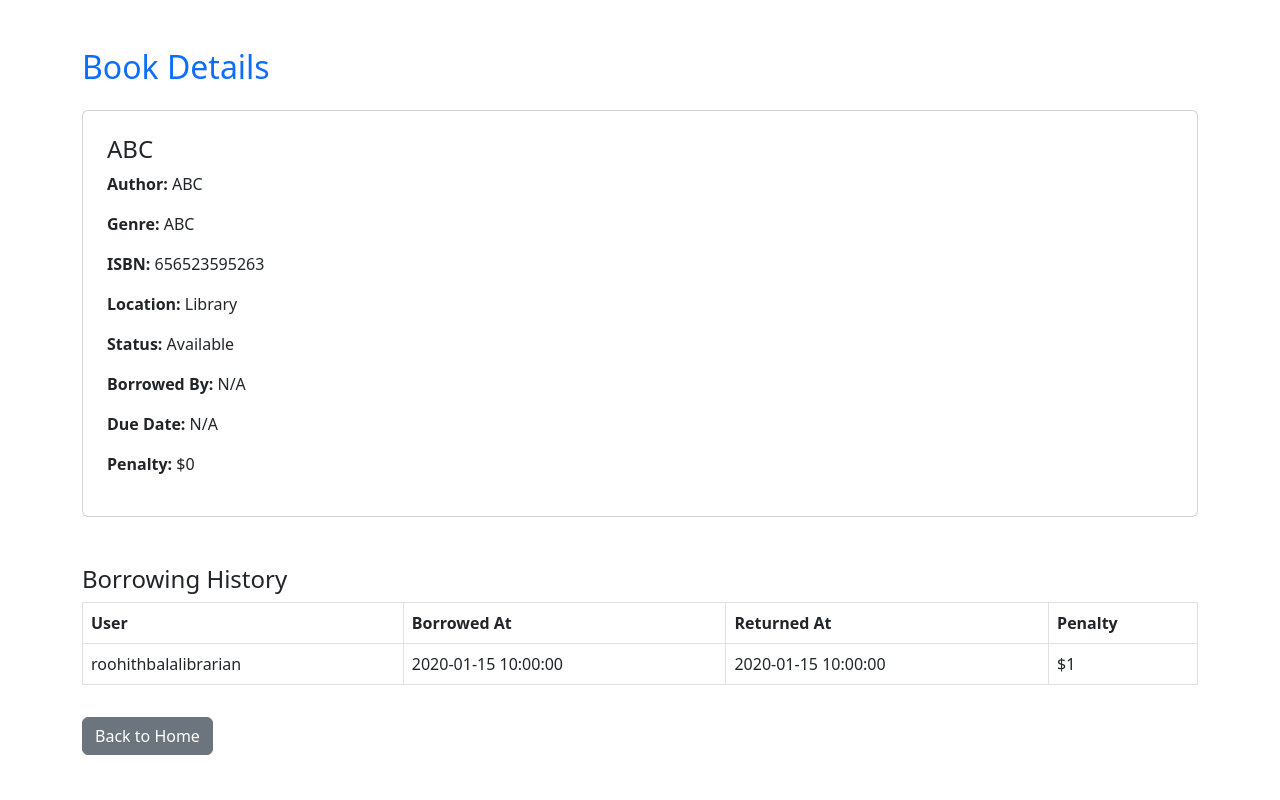
After one commit to roohithbala/libmanagement, a Flask app: page /book/1 in a window 1280 px wide. The commit adds this page. Run offline with Flask 3, Linux system fonts and the light colour scheme; data comes from the database, SQL or seed files in the repository; both versions use the stored data as it was after the commit; tables that the repository leaves empty hold one stand-in row (values such as "Sample post").

Commit message:
Update book module and templates

```diff
--- a/app.py
+++ b/app.py
@@ -1,6 +1,11 @@
 import sqlite3
+import requests
 from flask import Flask, render_template, request, redirect, url_for, session, flash
 from werkzeug.security import generate_password_hash, check_password_hash
+from datetime import datetime
+from flask import jsonify
+
+from book import update_book_location, borrow_book, return_book, get_book_history, add_book, update_book, delete_book, unlock_book
 
 app = Flask(__name__)
 app.secret_key = "supersecretkey"
@@ -15,27 +20,38 @@ def get_db_connection():
 # Initialize the database
 def init_db():
     with get_db_connection() as conn:
-        conn.executescript("""
-        CREATE TABLE IF NOT EXISTS users (
+        # Create the 'book_history' table
+        conn.execute("""
+        CREATE TABLE IF NOT EXISTS book_history (
             id INTEGER PRIMARY KEY AUTOINCREMENT,
-            username TEXT UNIQUE NOT NULL,
-            email TEXT UNIQUE NOT NULL,
-            password TEXT NOT NULL,
-            role TEXT NOT NULL DEFAULT 'user'
-        );
-
-        CREATE TABLE IF NOT EXISTS books (
-            id INTEGER PRIMARY KEY AUTOINCREMENT,
-            title TEXT NOT NULL,
-            author TEXT NOT NULL,
-            genre TEXT NOT NULL,
-            publication_year INTEGER NOT NULL,
-            isbn TEXT UNIQUE NOT NULL,
-            status TEXT NOT NULL DEFAULT 'Available',
-            added_by TEXT NOT NULL
+            book_id INTEGER NOT NULL,
+            user_id INTEGER NOT NULL,
+            borrowed_at DATETIME NOT NULL,
+            returned_at DATETIME DEFAULT NULL,
+            penalty INTEGER DEFAULT 0,
+            FOREIGN KEY (book_id) REFERENCES books (id),
+            FOREIGN KEY (user_id) REFERENCES users (id)
         );
         """)
 init_db()
+
+def fetch_book_cover(isbn):
+    """Fetch the book cover image URL using Open Library API."""
+    try:
+        # Open Library API URL for book covers
+        cover_url = f"https://covers.openlibrary.org/b/isbn/{isbn}-L.jpg"
+
+        # Check if the cover image exists
+        response = requests.get(cover_url)
+        if response.status_code == 200:
+            return cover_url  # Return the cover image URL
+        else:
+            # Return a placeholder image if no cover is found
+            return "https://via.placeholder.com/150?text=No+Cover+Available"
+    except Exception as e:
+        print(f"Error fetching book cover: {e}")
+        # Return a placeholder image in case of an error
+        return "https://via.placeholder.com/150?text=Error"
 
 @app.route("/")
 def home():
@@ -146,17 +162,10 @@ def add_book_route():
         isbn = request.form.get("isbn")
         added_by = session.get("username")
 
-        try:
-            with get_db_connection() as conn:
-                conn.execute(
-                    "INSERT INTO books (title, author, genre, publication_year, isbn, added_by) VALUES (?, ?, ?, ?, ?, ?)",
-                    (title, author, genre, publication_year, isbn, added_by),
-                )
+        if add_book(title, author, genre, publication_year, isbn, added_by):
             flash("Book added successfully!", "success")
-        except sqlite3.IntegrityError:
+        else:
             flash("Error: Book with the same ISBN already exists.", "danger")
-        except Exception as e:
-            flash(f"An error occurred: {e}", "danger")
 
         return redirect(url_for("admin_dashboard"))
 
@@ -183,18 +192,12 @@ def update_book_route(book_id):
         publication_year = request.form.get("publication_year")
         isbn = request.form.get("isbn")
 
-        try:
-            with get_db_connection() as conn:
-                conn.execute(
-                    "UPDATE books SET title = ?, author = ?, genre = ?, publication_year = ?, isbn = ? WHERE id = ?",
-                    (title, author, genre, publication_year, isbn, book_id),
-                )
+        if update_book(book_id, title, author, genre, publication_year, isbn):
             flash("Book updated successfully!", "success")
-            return redirect(url_for("admin_dashboard"))
-        except sqlite3.IntegrityError:
+        else:
             flash("Error: Book with the same ISBN already exists.", "danger")
-        except Exception as e:
-            flash(f"An error occurred: {e}", "danger")
+
+        return redirect(url_for("admin_dashboard"))
 
     return render_template("update_book.html", book=book)
 
@@ -205,20 +208,18 @@ def delete_book_route(book_id):
         flash("Access Denied! Only Admins and Librarians can delete books.", "danger")
         return redirect(url_for("home"))
 
-    try:
-        with get_db_connection() as conn:
-            conn.execute("DELETE FROM books WHERE id = ?", (book_id,))
+    if delete_book(book_id):
         flash("Book deleted successfully!", "success")
-    except Exception as e:
-        flash(f"An error occurred while deleting the book: {e}", "danger")
+    else:
+        flash("Failed to delete book.", "danger")
 
-    return redirect(url_for("librarian_dashboard") if session.get("role") == "librarian" else url_for("admin_dashboard"))
+    return redirect(url_for("admin_dashboard"))
 
 @app.route("/take_book/<int:book_id>", methods=["POST"])
 def take_book_route(book_id):
     """Route to allow a user to take a book."""
     if "user_id" not in session or session.get("role") != "user":
-        flash("Access Denied! Only Users can take books.", "danger")
+        flash("Access Denied! Only Users can borrow books.", "danger")
         return redirect(url_for("home"))
 
     with get_db_connection() as conn:
@@ -228,41 +229,119 @@ def take_book_route(book_id):
             flash("Book not found!", "danger")
             return redirect(url_for("user_dashboard"))
 
-        if book["status"] == "Available":
-            try:
-                conn.execute("UPDATE books SET status = 'Taken' WHERE id = ?", (book_id,))
-                flash("Book taken successfully!", "success")
-            except Exception as e:
-                flash(f"An error occurred while taking the book: {e}", "danger")
-        else:
-            flash("Book is not available.", "danger")
+    if borrow_book(book_id, session["user_id"]):
+        flash("Book borrowed successfully! Return within 5 days.", "success")
+    else:
+        flash("Failed to borrow book.", "danger")
 
     return redirect(url_for("user_dashboard"))
 
 @app.route("/unlock_book/<int:book_id>", methods=["POST"])
 def unlock_book_route(book_id):
-    """Route to unlock a book by setting its status back to 'Available'."""
+    """Route to unlock a book."""
     if "user_id" not in session or session.get("role") not in ["admin", "librarian"]:
         flash("Access Denied! Only Admins and Librarians can unlock books.", "danger")
         return redirect(url_for("home"))
 
-    with get_db_connection() as conn:
-        book = conn.execute("SELECT * FROM books WHERE id = ?", (book_id,)).fetchone()
-
-        if not book:
-            flash("Book not found!", "danger")
-            return redirect(url_for("admin_dashboard"))
-
-        if book["status"] == "Taken":
-            try:
-                conn.execute("UPDATE books SET status = 'Available' WHERE id = ?", (book_id,))
-                flash("Book unlocked successfully!", "success")
-            except Exception as e:
-                flash(f"An error occurred while unlocking the book: {e}", "danger")
-        else:
-            flash("Book is already available.", "info")
+    if unlock_book(book_id):
+        flash("Book unlocked successfully!", "success")
+    else:
+        flash("Failed to unlock book.", "danger")
 
     return redirect(url_for("admin_dashboard") if session.get("role") == "admin" else url_for("librarian_dashboard"))
 
+@app.route("/profile", methods=["GET", "POST"])
+def profile():
+    if "user_id" not in session:
+        flash("Please log in to access your profile.", "danger")
+        return redirect(url_for("login"))
+
+    with get_db_connection() as conn:
+        user = conn.execute("SELECT * FROM users WHERE id = ?", (session["user_id"],)).fetchone()
+
+    if request.method == "POST":
+        username = request.form["username"]
+        email = request.form["email"]
+        password = request.form["password"]
+
+        try:
+            with get_db_connection() as conn:
+                if password:
+                    hashed_password = generate_password_hash(password, method="pbkdf2:sha256")
+                    conn.execute(
+                        "UPDATE users SET username = ?, email = ?, password = ? WHERE id = ?",
+                        (username, email, hashed_password, session["user_id"]),
+                    )
+                else:
+                    conn.execute(
+                        "UPDATE users SET username = ?, email = ? WHERE id = ?",
+                        (username, email, session["user_id"]),
+                    )
+                flash("Profile updated successfully!", "success")
+        except sqlite3.IntegrityError:
+            flash("Username or email already exists!", "danger")
+        except Exception as e:
+            flash(f"An error occurred: {e}", "danger")
+
+        return redirect(url_for("profile"))
+
+    return render_template("profile.html", user=user)
+
+@app.route("/book/<int:book_id>")
+def view_book(book_id):
+    """View book details and history."""
+    with get_db_connection() as conn:
+        book = conn.execute("""
+            SELECT b.*, u.username AS borrowed_by_username
+            FROM books b
+            LEFT JOIN users u ON b.borrowed_by = u.id
+            WHERE b.id = ?
+        """, (book_id,)).fetchone()
+        history = get_book_history(book_id)
+    if not book:
+        flash("Book not found!", "danger")
+        return redirect(url_for("home"))
+    return render_template("book_details.html", book=book, history=history)
+
+@app.route("/update_location/<int:book_id>", methods=["POST"])
+def update_location(book_id):
+    """Update the location of a book."""
+    if "user_id" not in session or session.get("role") not in ["admin", "librarian"]:
+        flash("Access Denied!", "danger")
+        return redirect(url_for("home"))
+    location = request.form.get("location")
+    if update_book_location(book_id, location):
+        flash("Book location updated successfully!", "success")
+    else:
+        flash("Failed to update book location.", "danger")
+    return redirect(url_for("view_book", book_id=book_id))
+
+@app.route("/borrow/<int:book_id>", methods=["POST"])
+def borrow_book_route(book_id):
+    """Borrow a book."""
+    if "user_id" not in session or session.get("role") != "user":
+        flash("Access Denied!", "danger")
+        return redirect(url_for("home"))
+    if borrow_book(book_id, session["user_id"]):
+        flash("Book borrowed successfully! Return within 5 days.", "success")
+    else:
+        flash("Failed to borrow book.", "danger")
+    return redirect(url_for("user_dashboard"))
+
+@app.route("/return/<int:book_id>", methods=["POST"])
+def return_book_route(book_id):
+    """Return a book."""
+    if "user_id" not in session or session.get("role") != "user":
+        flash("Access Denied!", "danger")
+        return redirect(url_for("home"))
+
+    penalty = return_book(book_id, session["user_id"])
+    if penalty is not None:
+        flash(f"Book returned successfully! Penalty: ${penalty}", "success")
+    else:
+        flash("Failed to return book.", "danger")
+
+    return redirect(url_for("user_dashboard"))
+
 if __name__ == "__main__":
     app.run(debug=True)
--- /dev/null
+++ b/templates/book_details.html
@@ -0,0 +1,64 @@
+<!DOCTYPE html>
+<html lang="en">
+<head>
+    <meta charset="UTF-8">
+    <meta name="viewport" content="width=device-width, initial-scale=1.0">
+    <title>Book Details</title>
+    <link rel="stylesheet" href="https://cdn.jsdelivr.net/npm/bootstrap@5.3.0/dist/css/bootstrap.min.css">
+</head>
+<body class="container mt-5">
+    <h2 class="text-primary mb-4">Book Details</h2>
+
+    <div class="card p-4">
+        <h4>{{ book.title }}</h4>
+        <p><strong>Author:</strong> {{ book.author }}</p>
+        <p><strong>Genre:</strong> {{ book.genre }}</p>
+        <p><strong>ISBN:</strong> {{ book.isbn }}</p>
+        <p><strong>Location:</strong> {{ book.location }}</p>
+        <p><strong>Status:</strong> {{ book.status }}</p>
+        <p><strong>Borrowed By:</strong> {{ book.borrowed_by_username or "N/A" }}</p>
+        <p><strong>Due Date:</strong> {{ book.due_date or "N/A" }}</p>
+        <p><strong>Penalty:</strong> ${{ book.penalty }}</p>
+
+        {% if book.status == "Taken" and book.borrowed_by == session["user_id"] %}
+        <form method="POST" action="{{ url_for('return_book_route', book_id=book.id) }}">
+            <button type="submit" class="btn btn-warning">Return Book</button>
+        </form>
+        {% endif %}
+
+        {% if session.get("role") in ["admin", "librarian"] %}
+        <form method="POST" action="{{ url_for('update_location', book_id=book.id) }}">
+            <div class="mb-3">
+                <label for="location" class="form-label">Update Location</label>
+                <input type="text" id="location" name="location" class="form-control" value="{{ book.location }}" required>
+            </div>
+            <button type="submit" class="btn btn-primary">Update Location</button>
+        </form>
+        {% endif %}
+    </div>
+
+    <h4 class="mt-5">Borrowing History</h4>
+    <table class="table table-bordered">
+        <thead>
+            <tr>
+                <th>User</th>
+                <th>Borrowed At</th>
+                <th>Returned At</th>
+                <th>Penalty</th>
+            </tr>
+        </thead>
+        <tbody>
+            {% for entry in history %}
+            <tr>
+                <td>{{ entry.username }}</td>
+                <td>{{ entry.borrowed_at }}</td>
+                <td>{{ entry.returned_at or "Not Returned" }}</td>
+                <td>${{ entry.penalty }}</td>
+            </tr>
+            {% endfor %}
+        </tbody>
+    </table>
+
+    <a href="{{ url_for('home') }}" class="btn btn-secondary mt-3">Back to Home</a>
+</body>
+</html>
--- a/templates/index.html
+++ b/templates/index.html
@@ -51,6 +51,9 @@
                     {% if session["user_id"] %}
                         <li class="nav-item">
                             <span class="nav-link">Welcome, {{ session["username"] }} ({{ session["role"] }})</span>
+                        </li>
+                        <li class="nav-item">
+                            <a href="{{ url_for('profile') }}" class="btn btn-secondary btn-sm ms-3">Profile</a>
                         </li>
                         <li class="nav-item">
                             <a href="{{ url_for('logout') }}" class="btn btn-danger btn-sm ms-3">Logout</a>
```
Also changed, not shown: book.py (+92 -10 lines), templates/profile.html (added, +73 -0 lines), templates/return_book.html (added, +60 -0 lines), templates/user_dashboard.html (+33 -38 lines), library.db.
